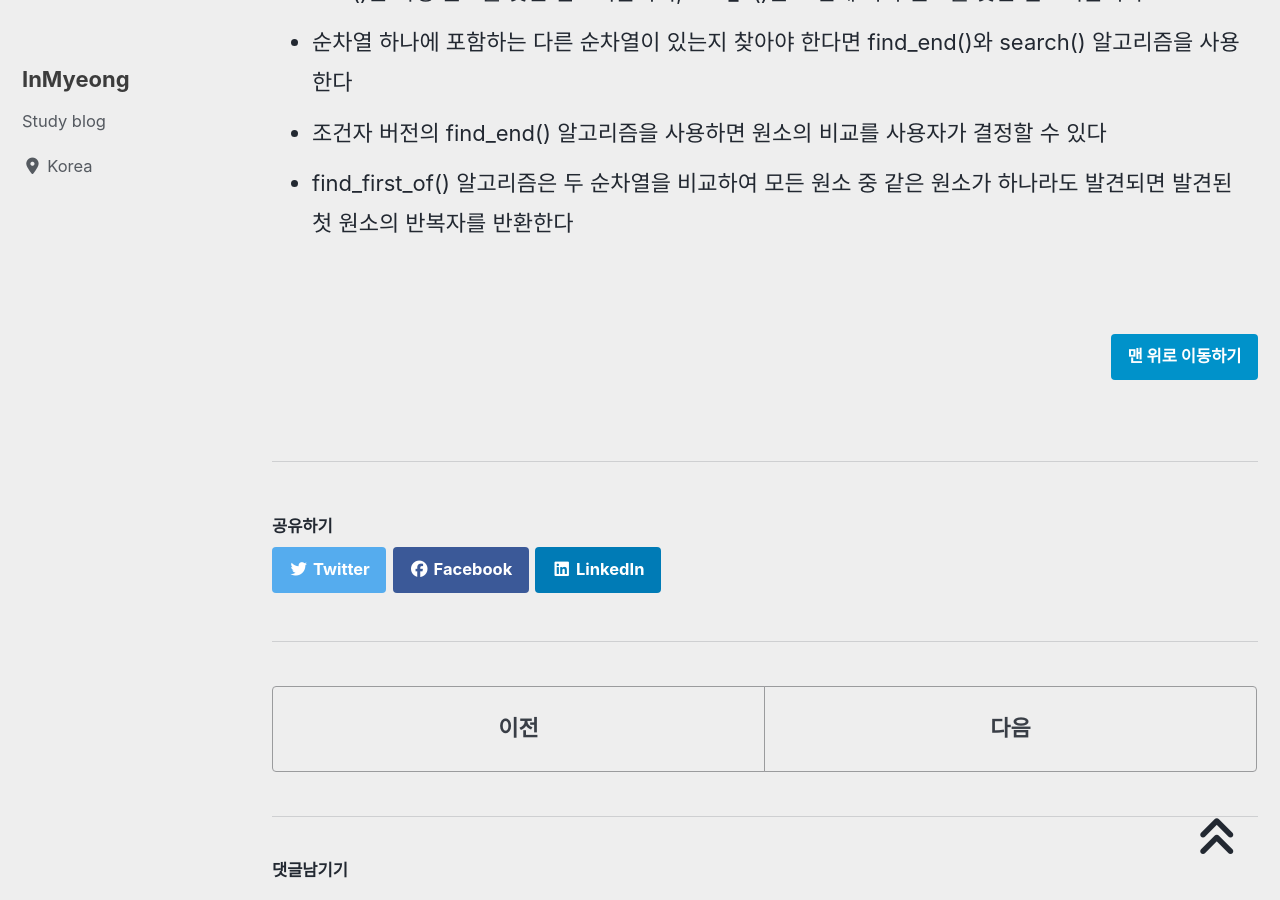
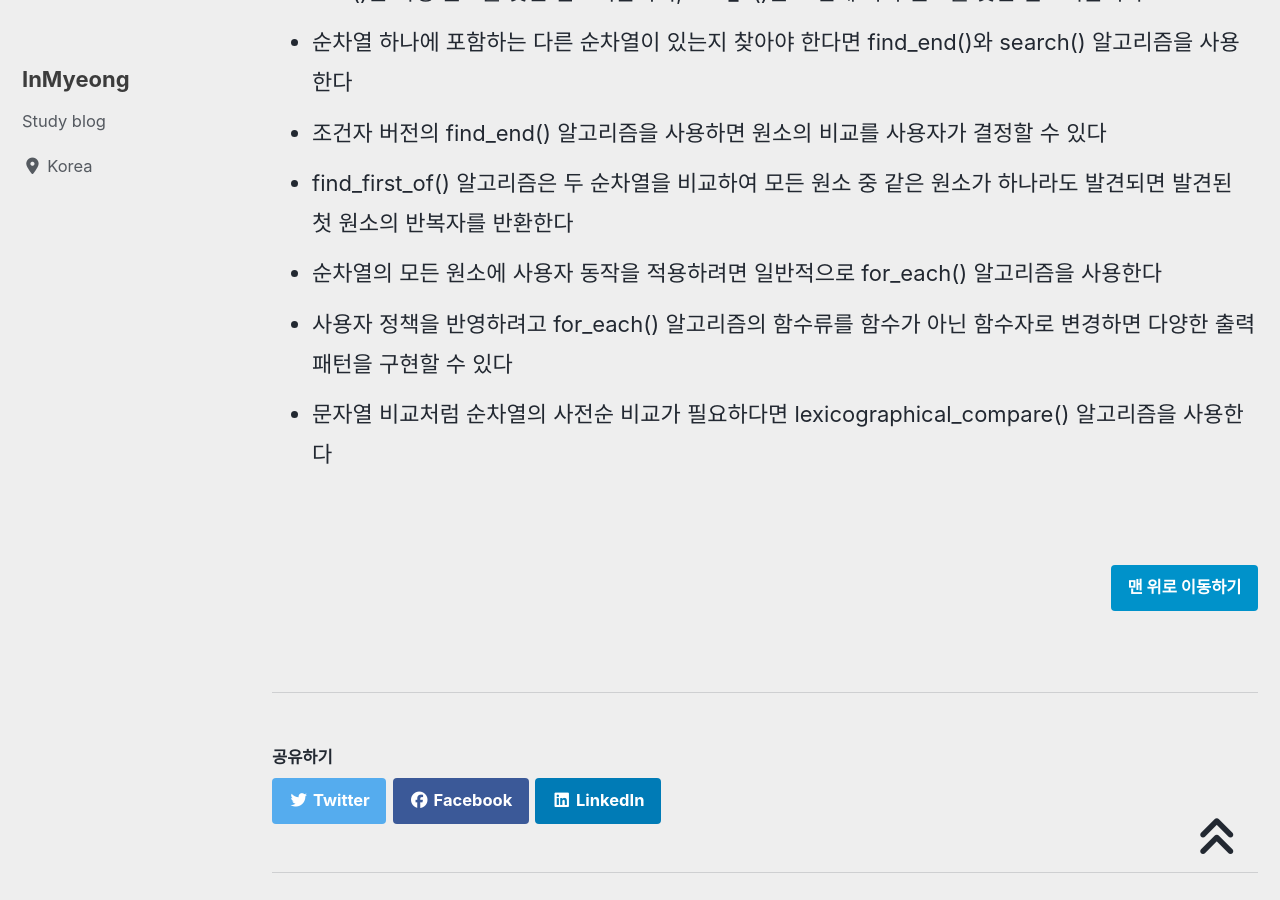
Before and after one commit to devMyeong/devMyeong.github.io, a Jekyll site: the page built from _posts/stl/2021-08-12-cpp-stl.md, in a window 1280 px wide and 900 px high, scrolled down 16137 px. Built offline with Jekyll 4.4.1, drawn with Linux system fonts in a browser that asks for light colours; cached includes are drawn as plain includes; nearby versions of some CDN libraries; some web fonts are replaced; comment, search, counter and statistics services are not loaded.

Commit message:
update stl chapter 08-1

```diff
--- a/_posts/stl/2021-08-12-cpp-stl.md
+++ b/_posts/stl/2021-08-12-cpp-stl.md
@@ -281,6 +281,9 @@ lt.remove_if(Predicate); // 이와 같이 조건자가 참인 모든 원소를
 - 순차열 하나에 포함하는 다른 순차열이 있는지 찾아야 한다면 find_end()와 search() 알고리즘을 사용한다
 - 조건자 버전의 find_end() 알고리즘을 사용하면 원소의 비교를 사용자가 결정할 수 있다
 - find_first_of() 알고리즘은 두 순차열을 비교하여 모든 원소 중 같은 원소가 하나라도 발견되면 발견된 첫 원소의 반복자를 반환한다
+- 순차열의 모든 원소에 사용자 동작을 적용하려면 일반적으로 for_each() 알고리즘을 사용한다
+- 사용자 정책을 반영하려고 for_each() 알고리즘의 함수류를 함수가 아닌 함수자로 변경하면 다양한 출력 패턴을 구현할 수 있다
+- 문자열 비교처럼 순차열의 사전순 비교가 필요하다면 lexicographical_compare() 알고리즘을 사용한다
 
 <br>
 
```
